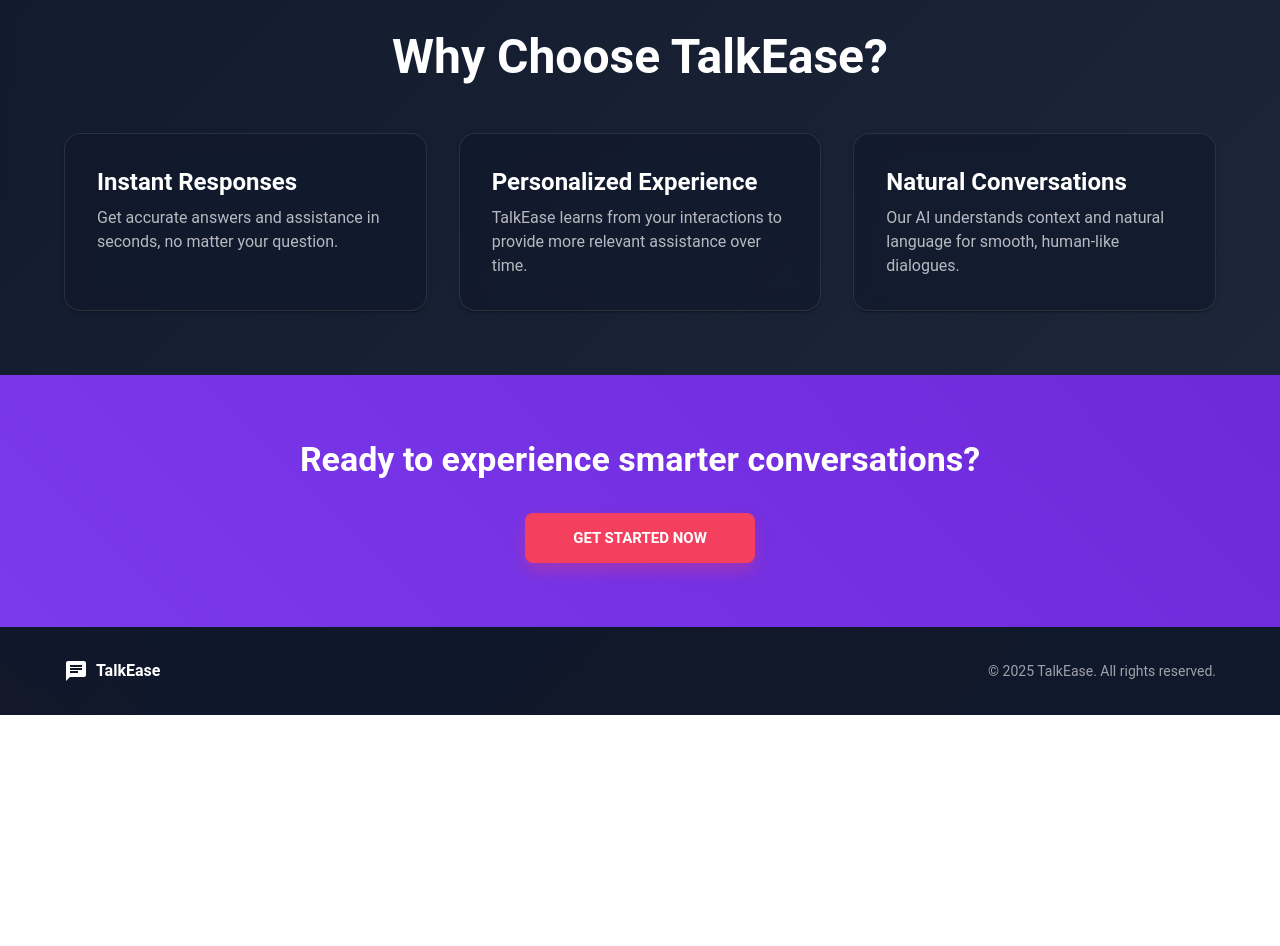
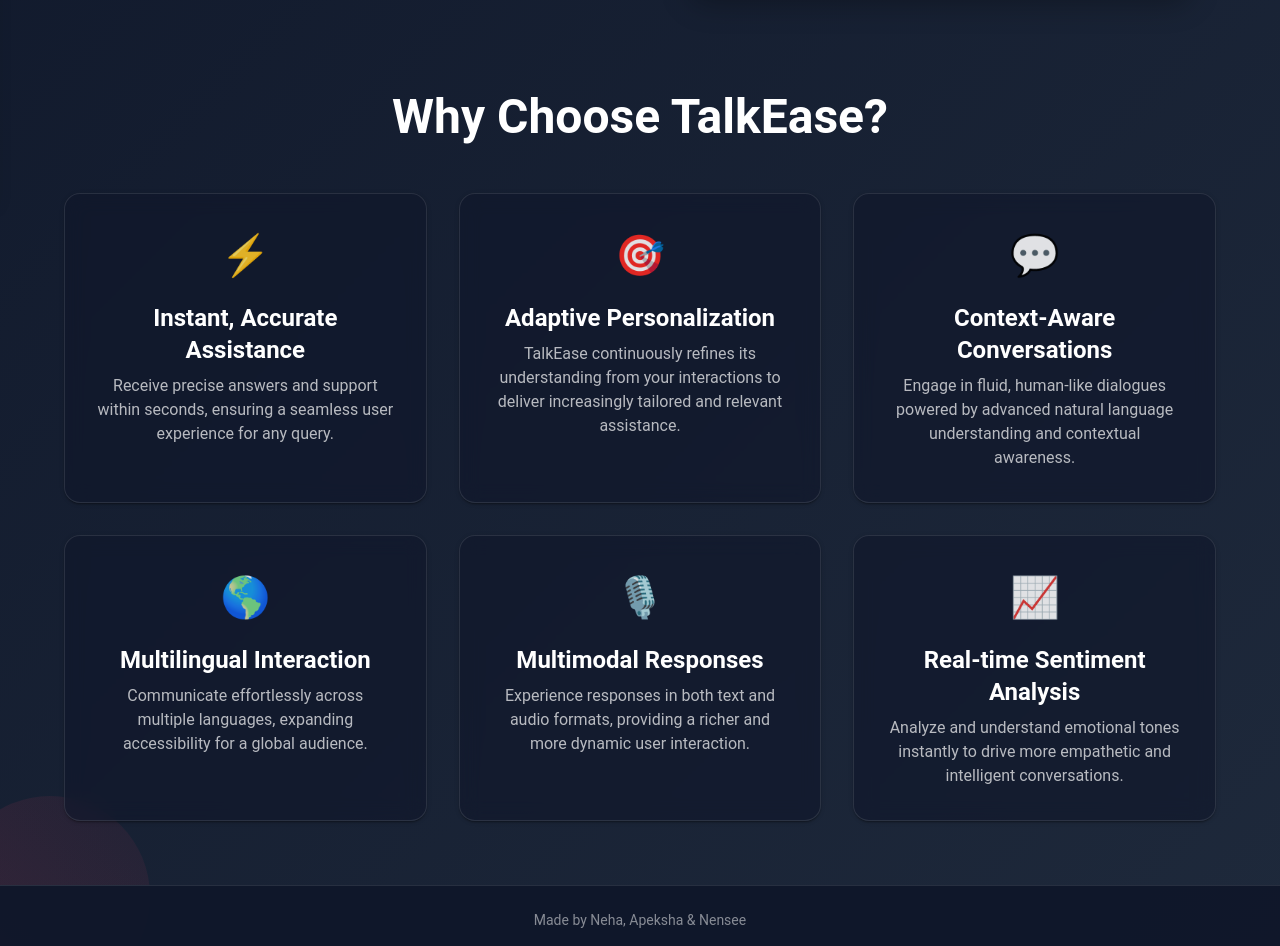
Before and after one commit to NenseeZankat/TalkEase, a React (Vite) app in the folder client/: page / in a window 1280 px wide. Shown: the part 600-1546 px from the top of the page. Before the commit the page ends 1315 px from the top, so only its background shows below. Built offline with nearby package versions, Linux system fonts and the light colour scheme.

Commit message:
ui updated

```diff
--- a/client/src/pages/LandingPage.tsx
+++ b/client/src/pages/LandingPage.tsx
@@ -190,7 +190,7 @@
                   display: 'flex',
                   justifyContent: 'center',
                   alignItems: 'center',
-                  position: 'relative'
+                  position: 'relative',
                 }}
               >
                 <Paper
@@ -200,7 +200,7 @@
                     overflow: 'hidden',
                     maxWidth: '500px',
                     width: '100%',
-                    height: isMobile ? '300px' : '400px',
+                    height: isMobile ? '460px' : '460px',
                     background: 'rgba(15, 23, 42, 0.6)',
                     p: 3,
                     boxShadow: '0 10px 30px rgba(0, 0, 0, 0.3)',
@@ -270,7 +270,7 @@
       }}
     >
       <Typography variant="body1" sx={{ color: 'white' }}>
-        Of course! TalkEase can answer your questions, assist with tasks, provide recommendations, and much more. We're designed to make communication effortless and productive.
+        Of course! TalkEase can answer your questions, assist with tasks, provide recommendations, and much more.
       </Typography>
     </Box>
   </Box>
@@ -309,25 +309,49 @@
           </Grid>
         </Container>
 
-        {/* Features Section */}
+              {/* Features Section */}
         <Container maxWidth="lg" sx={{ mt: 12, mb: 8, position: 'relative', zIndex: 1 }}>
-          <Typography variant="h3" component="h2" align="center" gutterBottom sx={{ fontWeight: 700, mb: 6 }}>
+          <Typography
+            variant="h3"
+            component="h2"
+            align="center"
+            gutterBottom
+            sx={{ fontWeight: 700, mb: 6 }}
+          >
             Why Choose TalkEase?
           </Typography>
 
           <Grid container spacing={4}>
             {[
               {
-                title: "Instant Responses",
-                description: "Get accurate answers and assistance in seconds, no matter your question."
+                title: "Instant, Accurate Assistance",
+                description: "Receive precise answers and support within seconds, ensuring a seamless user experience for any query.",
+                icon: "⚡"
               },
               {
-                title: "Personalized Experience",
-                description: "TalkEase learns from your interactions to provide more relevant assistance over time."
+                title: "Adaptive Personalization",
+                description: "TalkEase continuously refines its understanding from your interactions to deliver increasingly tailored and relevant assistance.",
+                icon: "🎯"
               },
               {
-                title: "Natural Conversations",
-                description: "Our AI understands context and natural language for smooth, human-like dialogues."
+                title: "Context-Aware Conversations",
+                description: "Engage in fluid, human-like dialogues powered by advanced natural language understanding and contextual awareness.",
+                icon: "💬"
+              },
+              {
+                title: "Multilingual Interaction",
+                description: "Communicate effortlessly across multiple languages, expanding accessibility for a global audience.",
+                icon: "🌎"
+              },
+              {
+                title: "Multimodal Responses",
+                description: "Experience responses in both text and audio formats, providing a richer and more dynamic user interaction.",
+                icon: "🎙️"
+              },
+              {
+                title: "Real-time Sentiment Analysis",
+                description: "Analyze and understand emotional tones instantly to drive more empathetic and intelligent conversations.",
+                icon: "📈"
               }
             ].map((feature, index) => (
               <Grid item xs={12} md={4} key={index}>
@@ -341,15 +365,37 @@
                     background: 'rgba(15, 23, 42, 0.6)',
                     backdropFilter: 'blur(10px)',
                     border: '1px solid rgba(255, 255, 255, 0.1)',
+                    display: 'flex',
+                    flexDirection: 'column',
+                    alignItems: 'center',
+                    textAlign: 'center',
                     '&:hover': {
                       transform: 'translateY(-8px)',
                       boxShadow: '0 12px 20px rgba(0, 0, 0, 0.2)'
                     }
                   }}
                 >
-                  <Typography variant="h5" component="h3" gutterBottom sx={{ fontWeight: 600, color: 'white' }}>
+                  <Typography
+                    component="div"
+                    sx={{
+                      fontSize: '2.5rem', // reduced icon size
+                      mb: 2
+                    }}
+                  >
+                    {feature.icon}
+                  </Typography>
+
+                  {/* Title */}
+                  <Typography
+                    variant="h5"
+                    component="h3"
+                    gutterBottom
+                    sx={{ fontWeight: 600, color: 'white' }}
+                  >
                     {feature.title}
                   </Typography>
+
+                  {/* Description */}
                   <Typography variant="body1" sx={{ color: 'rgba(255, 255, 255, 0.7)' }}>
                     {feature.description}
                   </Typography>
@@ -359,61 +405,27 @@
           </Grid>
         </Container>
 
-        {/* Call to Action */}
+        {/* Footer */}
         <Box
           sx={{
-            background: 'linear-gradient(45deg, #7c3aed, #6d28d9)',
-            py: 8,
+            bgcolor: 'rgba(15, 23, 42, 0.95)',
+            color: 'white',
             position: 'relative',
-            zIndex: 1
+            py:2,
+            zIndex: 1,
+            borderTop: '1px solid rgba(255, 255, 255, 0.1)'
           }}
         >
-          <Container maxWidth="md">
-            <Box textAlign="center">
-              <Typography variant="h4" component="h2" gutterBottom sx={{ color: 'white', fontWeight: 700 }}>
-                Ready to experience smarter conversations?
+          <Container>
+            {/* Bottom Copyright */}
+            <Box mt={1} textAlign="center">
+              <Typography variant="body2" sx={{ color: 'rgba(255, 255, 255, 0.5)' }}>
+                Made by Neha, Apeksha & Nensee
               </Typography>
-              <Typography variant="h6" paragraph sx={{ color: 'rgba(255, 255, 255, 0.8)', mb: 4 }}>
-              </Typography>
-              <Button
-                variant="contained"
-                color="secondary"
-                size="large"
-                onClick={handleSignupClick}
-                sx={{
-                  fontWeight: 600,
-                  borderRadius: '8px',
-                  px: 6,
-                  py: 1.5,
-                  boxShadow: '0 8px 16px rgba(244, 63, 94, 0.3)'
-                }}
-              >
-                Get Started Now
-              </Button>
             </Box>
           </Container>
         </Box>
 
-        {/* Footer */}
-        <Box sx={{ bgcolor: 'rgba(15, 23, 42, 0.9)', color: 'white', py: 4, position: 'relative', zIndex: 1 }}>
-          <Container>
-            <Grid container spacing={2} justifyContent="space-between" alignItems="center">
-              <Grid item>
-                <Box sx={{ display: 'flex', alignItems: 'center' }}>
-                  <ChatIcon sx={{ fontSize: 24, mr: 1 }} />
-                  <Typography variant="body1" sx={{ fontWeight: 700 }}>
-                    TalkEase
-                  </Typography>
-                </Box>
-              </Grid>
-              <Grid item>
-                <Typography variant="body2" color="rgba(255, 255, 255, 0.6)">
-                  © {new Date().getFullYear()} TalkEase. All rights reserved.
-                </Typography>
-              </Grid>
-            </Grid>
-          </Container>
-        </Box>
       </Box>
     </ThemeProvider>
   );
```
